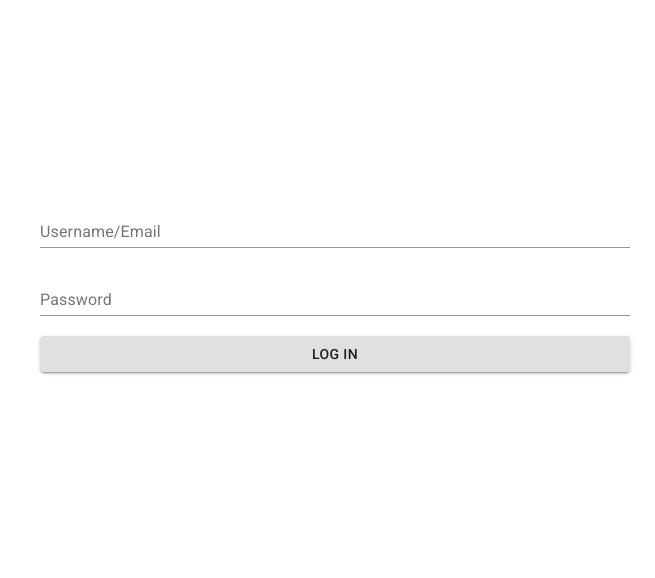
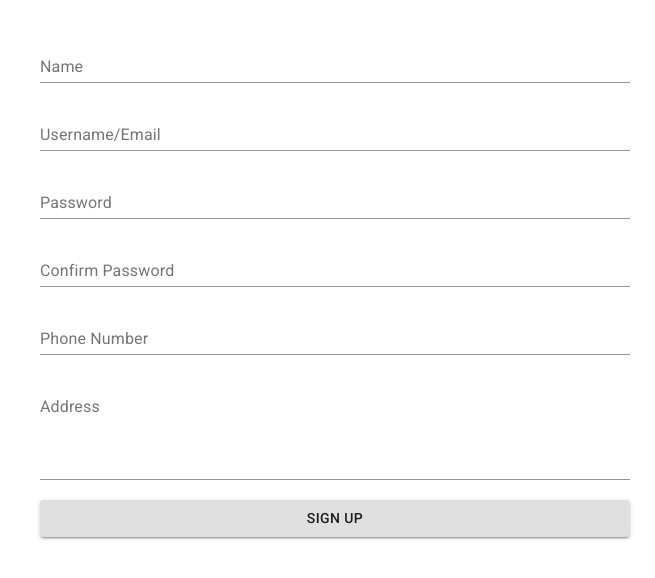
Before and after one commit to Monfernape/react-eblock, a React (Create React App) app: page /sign-up in a window 1280 px wide. Before the commit this address led to /. Shown: the part 114-692 px from the top of the page, without its empty margins (625-1280 px from the left). Built offline with nearby package versions, Linux system fonts and the light colour scheme.

Commit message:
Created Sign Up Page

```diff
--- /dev/null
+++ b/src/Models/User.ts
@@ -0,0 +1,21 @@
+export interface UserLogin {
+    Username: string;
+    Password: string;
+}
+
+export interface IUser {
+    Id?: string;
+    Name: string;
+    Username: string;
+    Password: string;
+    PhoneNumber: string;
+    Address: string;
+}
+
+export class User implements IUser {
+    Name = ""
+    Username = ""
+    Password = ""
+    PhoneNumber = ""
+    Address = ""
+}
--- a/src/Routing.tsx
+++ b/src/Routing.tsx
@@ -1,8 +1,8 @@
 import React from 'react';
 import { BrowserRouter as Router, Route, Switch, Redirect } from 'react-router-dom';
+import Login from './components/Auth/Login';
 import CreateOrder from './components/CreateOrder/CreateOrder';
-
-import Login from './components/Auth/Login';
+import SignUp from './components/Auth/SignUp'
 
 //TODO: IMPLEMENTING AUTH
 const Routing: React.FC = () => {
@@ -12,6 +12,8 @@ const Routing: React.FC = () => {
                 <Route exact path="/"
                     component={Login}
                 />
+                <Route exact path="/login" component={Login} />
+                <Route exact path="/sign-up" component={SignUp} />
                 <Route exact path="/create-order"
                     component={CreateOrder}
                 />
--- a/src/components/Auth/Login.tsx
+++ b/src/components/Auth/Login.tsx
@@ -1,16 +1,12 @@
 import React, { useState } from "react";
 import { TextField, Button, Grid } from "@material-ui/core";
-import { LoginStyles } from "../../styles/Login"
-
-interface User {
-    Username: string;
-    Password: string;
-}
+import { AuthStyles } from "../../styles/Login"
+import { UserLogin } from "../../models/User"
 
 const Login: React.FC = () => {
-    const [user, setUser] = useState<User>({ Username: "", Password: "" });
+    const [user, setUser] = useState<UserLogin>({ Username: "", Password: "" });
     const [error, setError] = useState<boolean>(false);
-    const classes = LoginStyles()
+    const classes = AuthStyles()
 
     const checkLogin = (event: React.FormEvent<HTMLFormElement>) => {
         event.preventDefault();
@@ -19,9 +15,9 @@ const Login: React.FC = () => {
             setError(true);
             return;
         } else {
-            const users: User[] = JSON.parse(localStorage.getItem("users") || "");
+            const users: UserLogin[] = JSON.parse(localStorage.getItem("users") || "");
             const user = users.find(
-                (x: User) => x.Username === Username && x.Password === Password
+                (x: UserLogin) => x.Username === Username && x.Password === Password
             );
             if (user) localStorage.setItem("current-user", JSON.stringify(user));
         }
--- /dev/null
+++ b/src/components/Auth/SignUp.tsx
@@ -0,0 +1,111 @@
+import React, { useState } from "react"
+import { TextField, Button, Grid } from "@material-ui/core";
+import { AuthStyles } from "../../styles/Login"
+import { User } from "../../models/User"
+
+const SignUp: React.FC = () => {
+    const [user, setUser] = useState<User>(new User());
+    const [password, setPassword] = useState<string>("")
+    const [error, setError] = useState<boolean>(false);
+    const classes = AuthStyles()
+
+    const checkLogin = (event: React.FormEvent<HTMLFormElement>) => {
+        event.preventDefault();
+        const { Username, Password } = user;
+        if (validateForm()) {
+            setError(true);
+            return;
+        } else {
+            const users: User[] = JSON.parse(localStorage.getItem("users") || "");
+            const user = users.find(
+                (x: User) => x.Username === Username && x.Password === Password
+            );
+            if (user) localStorage.setItem("current-user", JSON.stringify(user));
+        }
+    };
+
+    const validateForm = () => {
+        let isError = false
+        for(const prop in user){
+            if(!user[prop as keyof User]) isError = true
+        }
+        return isError
+    }
+
+    return (
+        <form onSubmit={checkLogin}>
+            <Grid container className={classes.FullHeight}>
+                <Grid item sm={6} xs={12}></Grid>
+                <Grid item sm={6} xs={12} direction={"column"} justify={"center"} alignItems={"center"} className={classes.Flex}>
+                    <TextField
+                        value={user.Name}
+                        label="Name"
+                        onChange={(e) => setUser({ ...user, Name: e.target.value })}
+                        error={error && user.Name.length < 1}
+                        helperText={
+                            error && user.Name.length < 1 ? "Name is required" : null
+                        }
+                        className={classes.FullWidth}
+                    />
+                    <TextField
+                        value={user.Username}
+                        label="Username/Email"
+                        onChange={(e) => setUser({ ...user, Username: e.target.value })}
+                        error={error && user.Username.length < 1}
+                        helperText={
+                            error && user.Username.length < 1 ? "Username is required" : null
+                        }
+                        className={classes.FullWidth}
+                    />
+                    <TextField
+                        value={user.Password}
+                        label="Password"
+                        onChange={(e) => setUser({ ...user, Password: e.target.value })}
+                        error={error && user.Password.length < 1}
+                        helperText={
+                            error && user.Password.length < 1 ? "Password is required" : null
+                        }
+                        className={classes.FullWidth}
+                    />
+                    <TextField
+                        value={password}
+                        label="Confirm Password"
+                        onChange={(e) => setPassword(e.target.value)}
+                        error={error && password !== user.Password}
+                        helperText={
+                            error && error && password !== user.Password ? "Passwords do not match" : null
+                        }
+                        className={classes.FullWidth}
+                    />
+                    <TextField
+                        value={user.PhoneNumber}
+                        label="Phone Number"
+                        onChange={(e) => setUser({ ...user, PhoneNumber: e.target.value })}
+                        error={error && user.PhoneNumber.length < 1}
+                        helperText={
+                            error && user.PhoneNumber.length < 1 ? "Phone Number is required" : null
+                        }
+                        className={classes.FullWidth}
+                    />
+                    <TextField
+                        value={user.Address}
+                        label="Address"
+                        multiline
+                        rows={4}
+                        onChange={(e) => setUser({ ...user, Address: e.target.value })}
+                        error={error && user.Address.length < 1}
+                        helperText={
+                            error && user.Address.length < 1 ? "Address is required" : null
+                        }
+                        className={classes.FullWidth}
+                    />
+                    <Button type="submit" variant="contained" className={classes.FullWidth}>
+                        Sign Up
+                    </Button>
+                </Grid>
+            </Grid>
+        </form>
+    );
+}
+
+export default SignUp
--- a/src/styles/Login.ts
+++ b/src/styles/Login.ts
@@ -1,6 +1,6 @@
 import { createStyles, makeStyles, Theme } from "@material-ui/core/styles";
 
-export const LoginStyles = makeStyles((theme: Theme) =>
+export const AuthStyles = makeStyles((theme: Theme) =>
     createStyles({
         Flex: {
             display: "flex"
```
